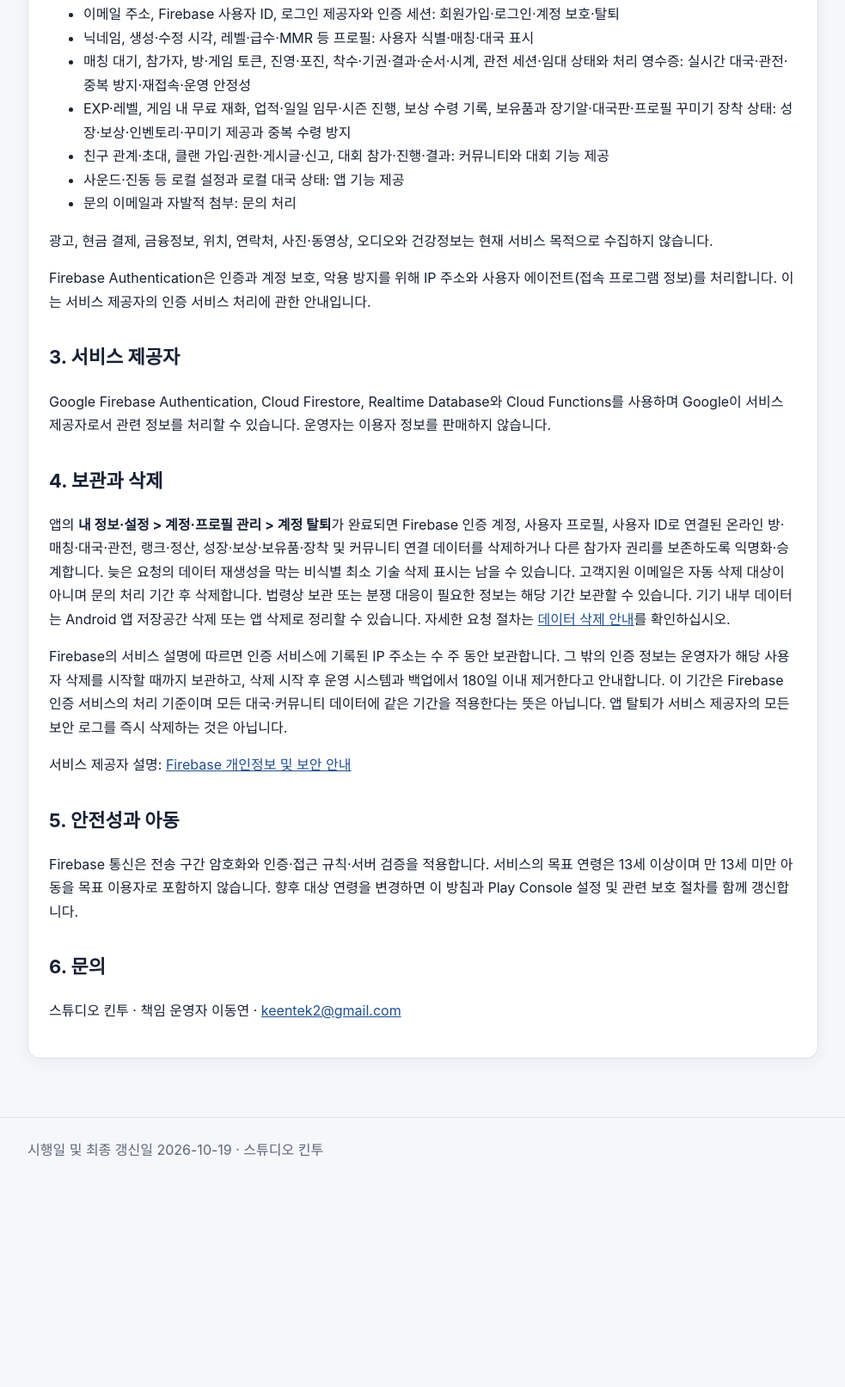
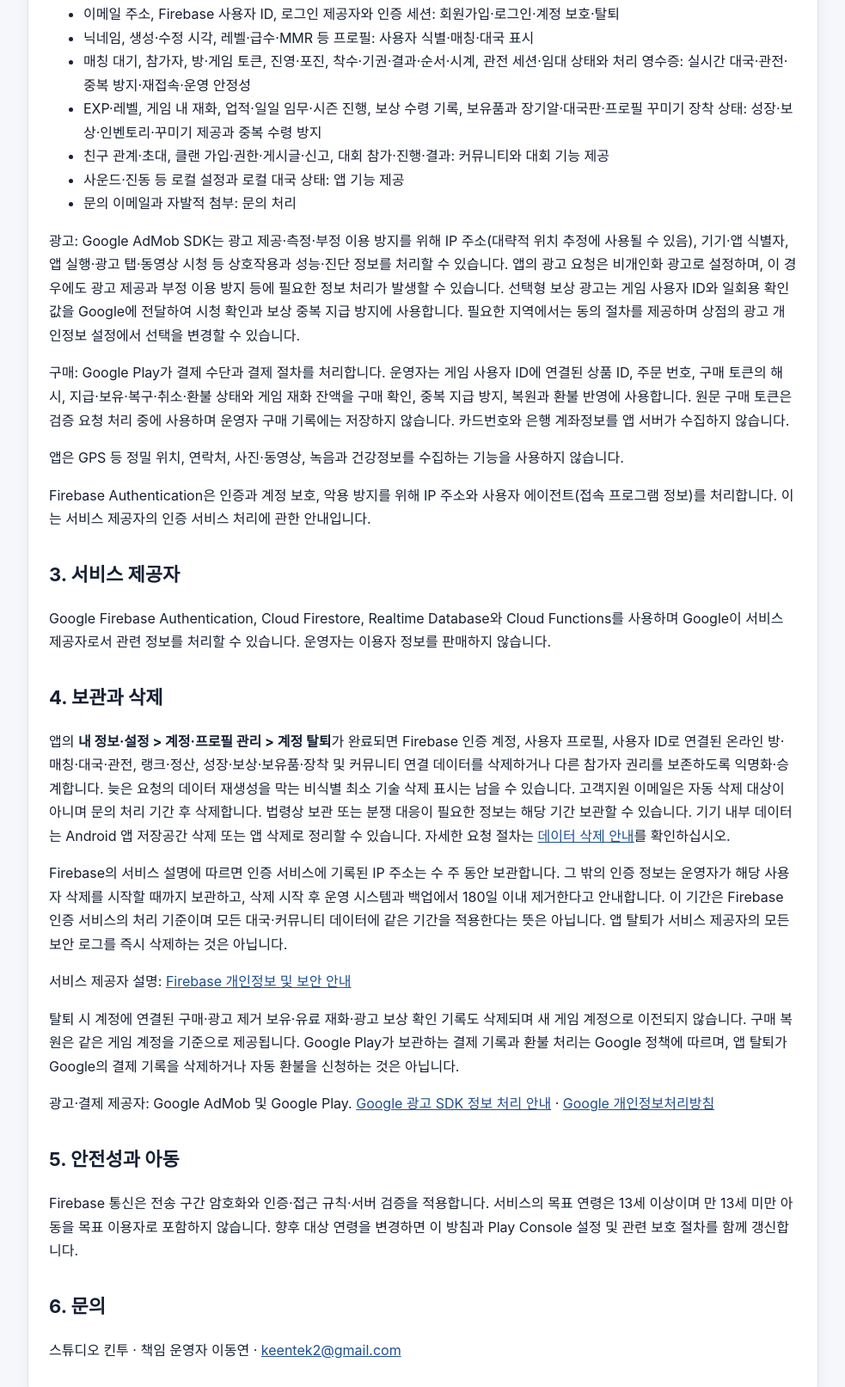
Before and after one commit to tekeen2/janggi-arena, a plain HTML site: page privacy-policy/index.html in a window 1280 px wide. Shown: the part 615-2228 px from the top of the page at 86% size, without its empty margins (148-1131 px from the left). Before the commit the page ends 2007 px from the top, so only its background shows below. Drawn offline with Linux system fonts and the light colour scheme.

Commit message:
Update advertising, purchase, restoration and refund disclosures

```diff
--- a/privacy-policy/index.html
+++ b/privacy-policy/index.html
@@ -1,14 +1,14 @@
 <!doctype html>
 <html lang="ko"><head><meta charset="utf-8"><meta name="viewport" content="width=device-width,initial-scale=1"><title>개인정보처리방침 | 장기난투</title><meta name="description" content="장기난투 개인정보처리방침"><link rel="stylesheet" href="../assets/style.css"></head>
 <body><header><div class="inner"><h1>개인정보처리방침</h1><p>장기난투(장기 아레나) · 스튜디오 킨투</p><nav aria-label="정책 페이지"><a href="../">정책 홈</a><a href="../privacy-policy/">개인정보처리방침</a><a href="../terms/">이용약관</a><a href="../data-deletion/">데이터 삭제 안내</a></nav></div></header>
-<main><div class="notice"><strong>개인정보처리방침</strong><br>시행일 및 최종 갱신일 2026-10-19 · 운영자 자체 검토 승인</div><article>
+<main><div class="notice"><strong>개인정보처리방침</strong><br>시행일 및 최종 갱신일 2026-11-25 · 운영자 자체 검토 승인</div><article>
 <p class="meta">개인정보 문의: <a href="mailto:keentek2@gmail.com">keentek2@gmail.com</a></p>
 <h2>1. 적용 범위</h2><p>이 방침은 Android 게임 장기난투(패키지 <code>com.keentek2.janggiarena</code>, 정책 사이트 표기명 장기 아레나)의 계정, 프로필, 온라인 대국 및 고객지원 정보 처리에 적용됩니다.</p>
-<h2>2. 처리 정보와 목적</h2><ul><li>이메일 주소, Firebase 사용자 ID, 로그인 제공자와 인증 세션: 회원가입·로그인·계정 보호·탈퇴</li><li>닉네임, 생성·수정 시각, 레벨·급수·MMR 등 프로필: 사용자 식별·매칭·대국 표시</li><li>매칭 대기, 참가자, 방·게임 토큰, 진영·포진, 착수·기권·결과·순서·시계, 관전 세션·임대 상태와 처리 영수증: 실시간 대국·관전·중복 방지·재접속·운영 안정성</li><li>EXP·레벨, 게임 내 무료 재화, 업적·일일 임무·시즌 진행, 보상 수령 기록, 보유품과 장기알·대국판·프로필 꾸미기 장착 상태: 성장·보상·인벤토리·꾸미기 제공과 중복 수령 방지</li><li>친구 관계·초대, 클랜 가입·권한·게시글·신고, 대회 참가·진행·결과: 커뮤니티와 대회 기능 제공</li><li>사운드·진동 등 로컬 설정과 로컬 대국 상태: 앱 기능 제공</li><li>문의 이메일과 자발적 첨부: 문의 처리</li></ul><p>광고, 현금 결제, 금융정보, 위치, 연락처, 사진·동영상, 오디오와 건강정보는 현재 서비스 목적으로 수집하지 않습니다.</p>
+<h2>2. 처리 정보와 목적</h2><ul><li>이메일 주소, Firebase 사용자 ID, 로그인 제공자와 인증 세션: 회원가입·로그인·계정 보호·탈퇴</li><li>닉네임, 생성·수정 시각, 레벨·급수·MMR 등 프로필: 사용자 식별·매칭·대국 표시</li><li>매칭 대기, 참가자, 방·게임 토큰, 진영·포진, 착수·기권·결과·순서·시계, 관전 세션·임대 상태와 처리 영수증: 실시간 대국·관전·중복 방지·재접속·운영 안정성</li><li>EXP·레벨, 게임 내 재화, 업적·일일 임무·시즌 진행, 보상 수령 기록, 보유품과 장기알·대국판·프로필 꾸미기 장착 상태: 성장·보상·인벤토리·꾸미기 제공과 중복 수령 방지</li><li>친구 관계·초대, 클랜 가입·권한·게시글·신고, 대회 참가·진행·결과: 커뮤니티와 대회 기능 제공</li><li>사운드·진동 등 로컬 설정과 로컬 대국 상태: 앱 기능 제공</li><li>문의 이메일과 자발적 첨부: 문의 처리</li></ul><p>광고: Google AdMob SDK는 광고 제공·측정·부정 이용 방지를 위해 IP 주소(대략적 위치 추정에 사용될 수 있음), 기기·앱 식별자, 앱 실행·광고 탭·동영상 시청 등 상호작용과 성능·진단 정보를 처리할 수 있습니다. 앱의 광고 요청은 비개인화 광고로 설정하며, 이 경우에도 광고 제공과 부정 이용 방지 등에 필요한 정보 처리가 발생할 수 있습니다. 선택형 보상 광고는 게임 사용자 ID와 일회용 확인 값을 Google에 전달하여 시청 확인과 보상 중복 지급 방지에 사용합니다. 필요한 지역에서는 동의 절차를 제공하며 상점의 광고 개인정보 설정에서 선택을 변경할 수 있습니다.</p><p>구매: Google Play가 결제 수단과 결제 절차를 처리합니다. 운영자는 게임 사용자 ID에 연결된 상품 ID, 주문 번호, 구매 토큰의 해시, 지급·보유·복구·취소·환불 상태와 게임 재화 잔액을 구매 확인, 중복 지급 방지, 복원과 환불 반영에 사용합니다. 원문 구매 토큰은 검증 요청 처리 중에 사용하며 운영자 구매 기록에는 저장하지 않습니다. 카드번호와 은행 계좌정보를 앱 서버가 수집하지 않습니다.</p><p>앱은 GPS 등 정밀 위치, 연락처, 사진·동영상, 녹음과 건강정보를 수집하는 기능을 사용하지 않습니다.</p>
 <p>Firebase Authentication은 인증과 계정 보호, 악용 방지를 위해 IP 주소와 사용자 에이전트(접속 프로그램 정보)를 처리합니다. 이는 서비스 제공자의 인증 서비스 처리에 관한 안내입니다.</p>
 <h2>3. 서비스 제공자</h2><p>Google Firebase Authentication, Cloud Firestore, Realtime Database와 Cloud Functions를 사용하며 Google이 서비스 제공자로서 관련 정보를 처리할 수 있습니다. 운영자는 이용자 정보를 판매하지 않습니다.</p>
 <h2>4. 보관과 삭제</h2><p>앱의 <strong>내 정보·설정 &gt; 계정·프로필 관리 &gt; 계정 탈퇴</strong>가 완료되면 Firebase 인증 계정, 사용자 프로필, 사용자 ID로 연결된 온라인 방·매칭·대국·관전, 랭크·정산, 성장·보상·보유품·장착 및 커뮤니티 연결 데이터를 삭제하거나 다른 참가자 권리를 보존하도록 익명화·승계합니다. 늦은 요청의 데이터 재생성을 막는 비식별 최소 기술 삭제 표시는 남을 수 있습니다. 고객지원 이메일은 자동 삭제 대상이 아니며 문의 처리 기간 후 삭제합니다. 법령상 보관 또는 분쟁 대응이 필요한 정보는 해당 기간 보관할 수 있습니다. 기기 내부 데이터는 Android 앱 저장공간 삭제 또는 앱 삭제로 정리할 수 있습니다. 자세한 요청 절차는 <a href="../data-deletion/">데이터 삭제 안내</a>를 확인하십시오.</p>
 <p>Firebase의 서비스 설명에 따르면 인증 서비스에 기록된 IP 주소는 수 주 동안 보관합니다. 그 밖의 인증 정보는 운영자가 해당 사용자 삭제를 시작할 때까지 보관하고, 삭제 시작 후 운영 시스템과 백업에서 180일 이내 제거한다고 안내합니다. 이 기간은 Firebase 인증 서비스의 처리 기준이며 모든 대국·커뮤니티 데이터에 같은 기간을 적용한다는 뜻은 아닙니다. 앱 탈퇴가 서비스 제공자의 모든 보안 로그를 즉시 삭제하는 것은 아닙니다.</p><p>서비스 제공자 설명: <a href="https://firebase.google.com/support/privacy">Firebase 개인정보 및 보안 안내</a></p>
-<h2>5. 안전성과 아동</h2><p>Firebase 통신은 전송 구간 암호화와 인증·접근 규칙·서버 검증을 적용합니다. 서비스의 목표 연령은 13세 이상이며 만 13세 미만 아동을 목표 이용자로 포함하지 않습니다. 향후 대상 연령을 변경하면 이 방침과 Play Console 설정 및 관련 보호 절차를 함께 갱신합니다.</p>
+<p>탈퇴 시 계정에 연결된 구매·광고 제거 보유·유료 재화·광고 보상 확인 기록도 삭제되며 새 게임 계정으로 이전되지 않습니다. 구매 복원은 같은 게임 계정을 기준으로 제공됩니다. Google Play가 보관하는 결제 기록과 환불 처리는 Google 정책에 따르며, 앱 탈퇴가 Google의 결제 기록을 삭제하거나 자동 환불을 신청하는 것은 아닙니다.</p><p>광고·결제 제공자: Google AdMob 및 Google Play. <a href="https://developers.google.com/admob/android/privacy/play-data-disclosure">Google 광고 SDK 정보 처리 안내</a> · <a href="https://policies.google.com/privacy">Google 개인정보처리방침</a></p><h2>5. 안전성과 아동</h2><p>Firebase 통신은 전송 구간 암호화와 인증·접근 규칙·서버 검증을 적용합니다. 서비스의 목표 연령은 13세 이상이며 만 13세 미만 아동을 목표 이용자로 포함하지 않습니다. 향후 대상 연령을 변경하면 이 방침과 Play Console 설정 및 관련 보호 절차를 함께 갱신합니다.</p>
 <h2>6. 문의</h2><p>스튜디오 킨투 · 책임 운영자 이동연 · <a href="mailto:keentek2@gmail.com">keentek2@gmail.com</a></p>
-</article></main><footer><div class="inner">시행일 및 최종 갱신일 2026-10-19 · 스튜디오 킨투</div></footer></body></html>
+</article></main><footer><div class="inner">시행일 및 최종 갱신일 2026-11-25 · 스튜디오 킨투</div></footer></body></html>
```
Also changed, not shown: terms/index.html (+3 -3 lines).
